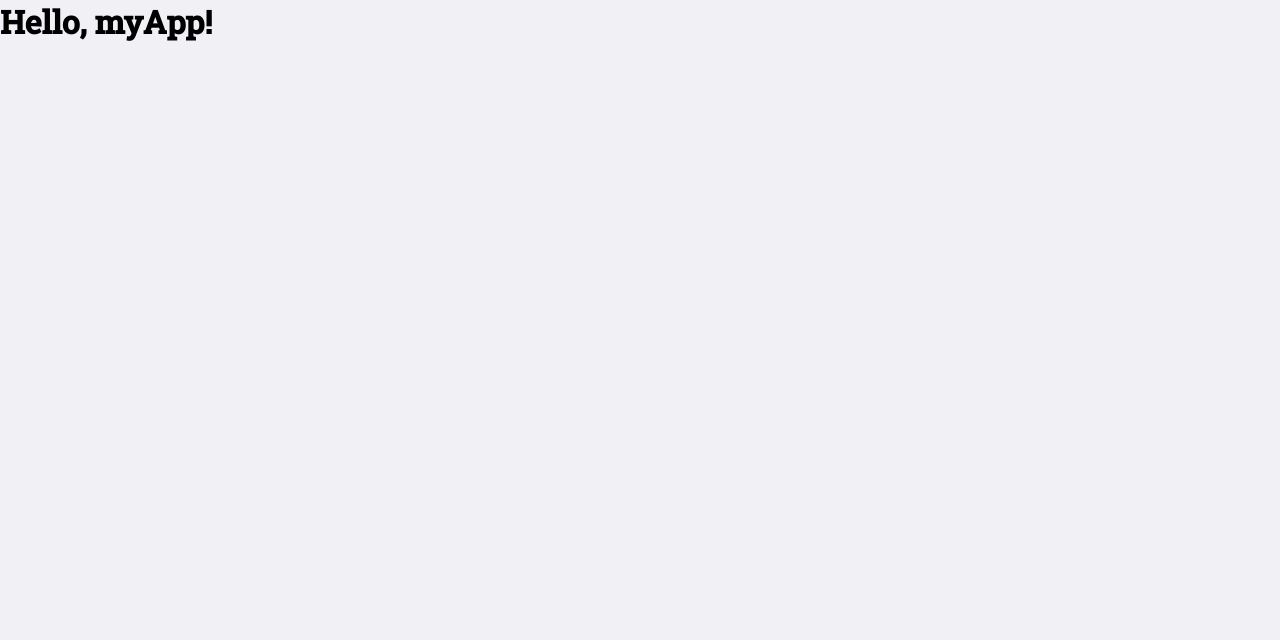
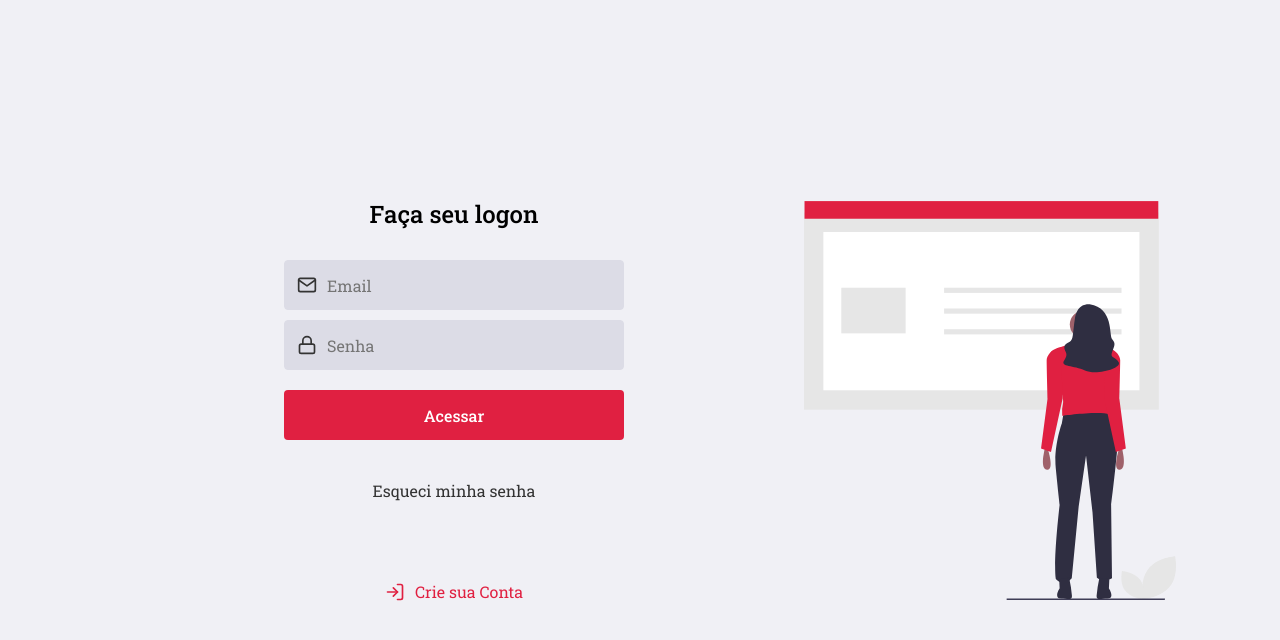
Before and after one commit to danilobandeira29/frontend-myApp, a React (Create React App) app: page / in a window 1280 px wide. Shown: the top 640 px of the page. Built offline with nearby package versions, Linux system fonts and the light colour scheme.

Commit message:
SignIn page created

```diff
--- a/package.json
+++ b/package.json
@@ -12,6 +12,7 @@
     "@types/react-dom": "^16.9.0",
     "react": "^16.13.1",
     "react-dom": "^16.13.1",
+    "react-icons": "^3.10.0",
     "react-router-dom": "^5.2.0",
     "react-scripts": "3.4.1",
     "typescript": "~3.7.2"
--- a/public/index.html
+++ b/public/index.html
@@ -3,7 +3,7 @@
   <head>
     <meta charset="utf-8" />
     <meta name="viewport" content="width=device-width, initial-scale=1" />
-    <meta name="theme-color" content="#282a36" />
+    <meta name="theme-color" content="#333" />
     <title>myApp</title>
   </head>
   <body>
--- a/src/App.tsx
+++ b/src/App.tsx
@@ -1,5 +1,9 @@
 import React from 'react';
 import './global.css';
 
-const App: React.FC = () => <h1>Hello, myApp!</h1>;
+import SignIn from './pages/SignIn';
+
+const App: React.FC = () => {
+  return <SignIn />;
+};
 export default App;
--- a/src/global.css
+++ b/src/global.css
@@ -8,6 +8,18 @@
 }
 
 body {
-  font-family: 'Roboto Slab', serif;
   background-color: #f0f0f5;
 }
+
+body, button, input {
+  font-family: 'Roboto Slab', serif;
+  font-size: 16px;
+}
+
+button {
+  cursor: pointer;
+}
+
+h1, h2, h3, h4, h5, h6, strong {
+  font-weight: 500;
+}
--- /dev/null
+++ b/src/pages/SignIn/index.tsx
@@ -0,0 +1,35 @@
+import React from 'react';
+
+import './styles.css';
+import { FiMail, FiLock, FiLogIn } from 'react-icons/fi';
+
+const SignIn: React.FC = () => {
+  return (
+    <div className="sign-container">
+      <section className="sign-form">
+        <form>
+          <h1>Faça seu logon</h1>
+          <div className="form-input">
+            <FiMail size={20} color="#333" />
+            <input placeholder="Email" />
+          </div>
+          <div className="form-input">
+            <FiLock size={20} color="#333" />
+            <input type="password" placeholder="Senha" />
+          </div>
+          <button type="submit">Acessar</button>
+
+          <a href="/forgot">Esqueci minha senha</a>
+        </form>
+
+        <a href="/signup">
+          <FiLogIn size={20} color="#E02041" />
+          Crie sua Conta
+        </a>
+      </section>
+      <div className="background-img" />
+    </div>
+  );
+};
+
+export default SignIn;
--- /dev/null
+++ b/src/pages/SignIn/styles.css
@@ -0,0 +1,106 @@
+.sign-container {
+  width: 100%;
+  max-width: 1120px;
+  height: 100vh;
+  margin: 0 auto;
+
+  display: flex;
+  align-items: stretch;
+  padding: 0 24px;
+}
+
+.sign-container .sign-form {
+  width: 100%;
+  max-width: 700px;
+  display: flex;
+  align-items: center;
+  justify-content: center;
+  flex-direction: column;
+}
+
+.sign-container .sign-form form {
+  display: flex;
+  flex-direction: column;
+  width: 340px;
+  text-align: center;
+
+  margin-bottom: 40px;
+}
+
+.sign-container .sign-form form h1 {
+  margin-bottom: 30px;
+}
+
+.sign-container .sign-form form .form-input {
+  width: 100%;
+  height: 50px;
+  padding: 0px 12px;
+  background-color: #dcdce6;
+  border: 1px solid #dcdce6;
+  border-radius: 4px;
+
+  display: flex;
+  align-items: center;
+}
+
+.sign-container .sign-form form .form-input svg {
+  margin-right: 10px;
+}
+
+.sign-container .sign-form form .form-input input {
+  flex: 1;
+  background-color:#dcdce6;
+  color: #333;
+  border: none;
+}
+
+.sign-container .sign-form form .form-input + .form-input{
+  margin-top: 10px;
+}
+
+.sign-container .sign-form form button {
+  width: 100%;
+  height: 50px;
+  padding: 0 16px;
+  background-color: #E02041;
+  color: white;
+  font-weight: 500;
+  border: none;
+  border-radius: 4px;
+  margin-top: 20px;
+
+}
+
+.sign-container .sign-form form button:hover {
+  filter: brightness(85%);
+}
+
+.sign-container .sign-form a {
+  color: #333;
+  text-decoration: none;
+  margin-top: 40px;
+}
+
+.sign-container a:hover {
+  opacity: 0.8;
+}
+
+.sign-container .sign-form form + a{
+  display: flex;
+  align-items: center;
+  justify-content: center;
+
+  color: #E02041;
+
+  text-decoration: none;
+}
+
+.sign-container .sign-form form + a svg {
+  margin-right: 10px;
+}
+
+.background-img {
+  flex: 1;
+  background: url('../../assets/sign-in-background.svg') no-repeat center;
+  background-size: contain;
+}
```
Also changed, not shown: src/assets/sign-in-background.svg (added), 1 other file (tests, documents, lock files or other folders).
